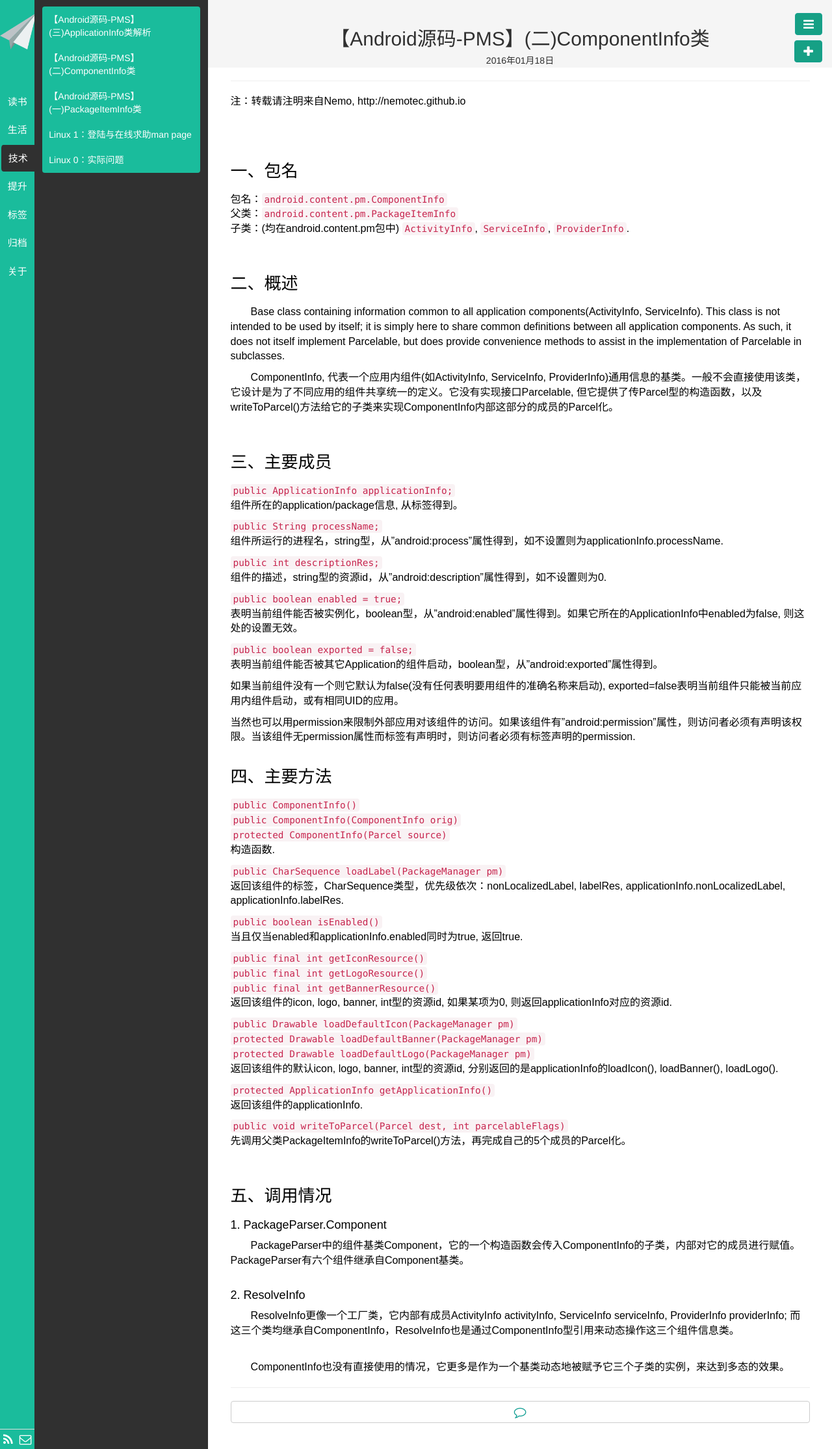
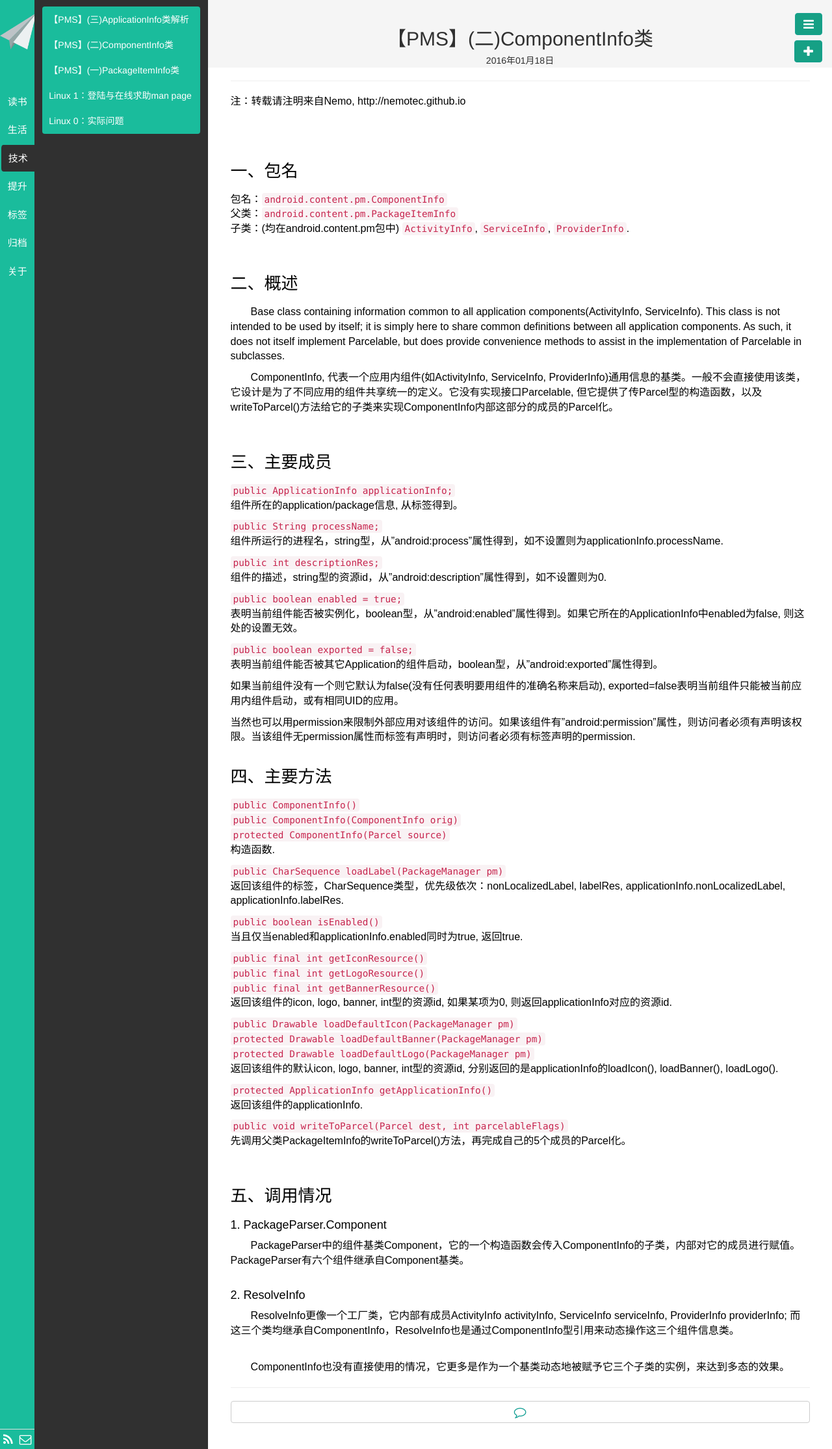
Before and after one commit to NemoTec/NemoTec.github.io, a Jekyll site: the page built from _posts/技术/2016-01-18-Android-PMS-02-ComponentInfo.md, in a window 1280 px wide. Shown: the whole page at 65% size. Built offline with Jekyll 4.4.1, drawn with Linux system fonts in a browser that asks for light colours; Markdown is read by kramdown in place of the engine named in the settings.

Commit message:
modify android titles

```diff
--- a/_posts/技术/2016-01-16-Android-PMS-01-PackageItemInfo.md
+++ b/_posts/技术/2016-01-16-Android-PMS-01-PackageItemInfo.md
@@ -1,6 +1,6 @@
 ---
 layout: post
-title: 【Android源码-PMS】(一)PackageItemInfo类
+title: 【PMS】(一)PackageItemInfo类
 category: 技术
 tags: Android源码
 keywords: PackageItemInfo, Android源码, PMS, android.content.pm.PackageItemInfo
--- a/_posts/技术/2016-01-18-Android-PMS-02-ComponentInfo.md
+++ b/_posts/技术/2016-01-18-Android-PMS-02-ComponentInfo.md
@@ -1,6 +1,6 @@
 ---
 layout: post
-title: 【Android源码-PMS】(二)ComponentInfo类
+title: 【PMS】(二)ComponentInfo类
 category: 技术
 tags: Android源码
 keywords: ComponentInfo, Android源码, PMS, android.content.pm.ComponentInfo
--- a/_posts/技术/2016-01-25-Android-PMS-03-ApplicationInfo.md
+++ b/_posts/技术/2016-01-25-Android-PMS-03-ApplicationInfo.md
@@ -1,6 +1,6 @@
 ---
 layout: post
-title: 【Android源码-PMS】(三)ApplicationInfo类解析
+title: 【PMS】(三)ApplicationInfo类解析
 category: 技术
 tags: Android源码
 keywords: ApplicationInfo, Android源码, PMS, android.content.pm.ApplicationInfo
```
